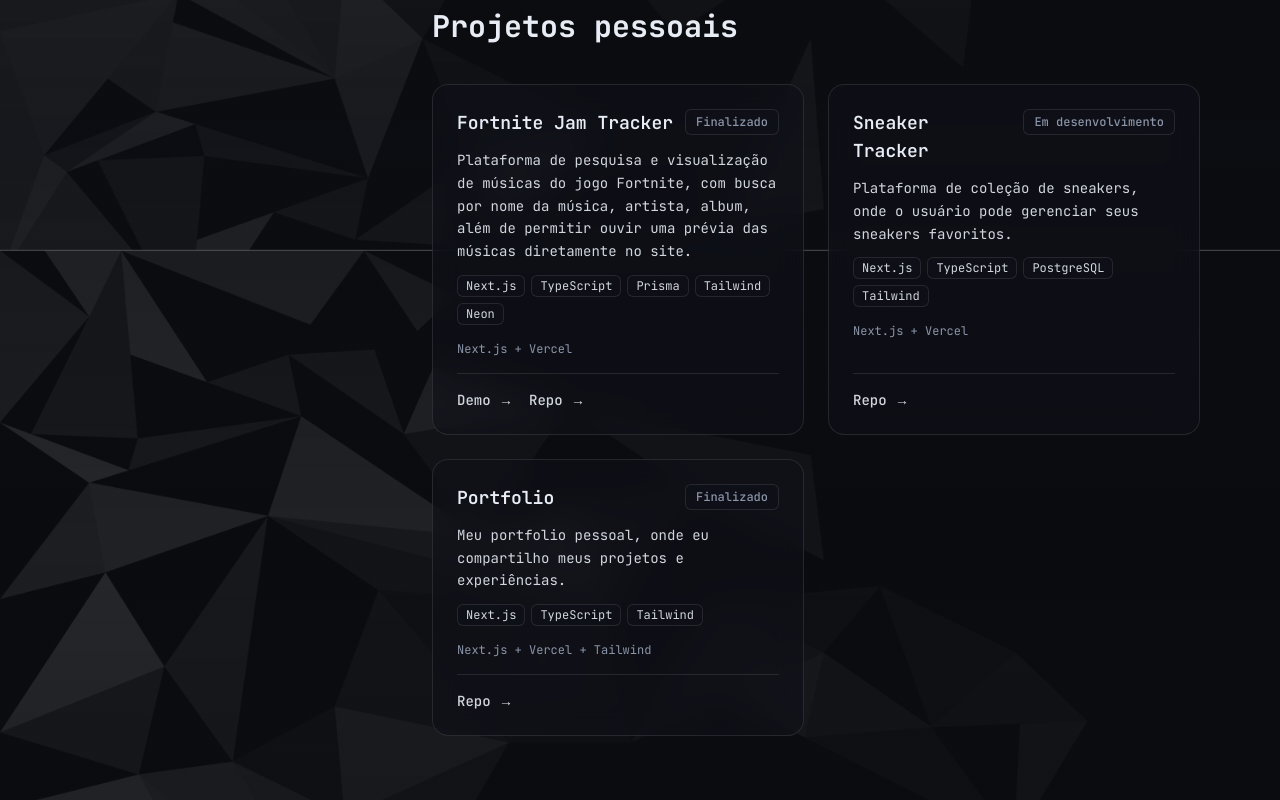
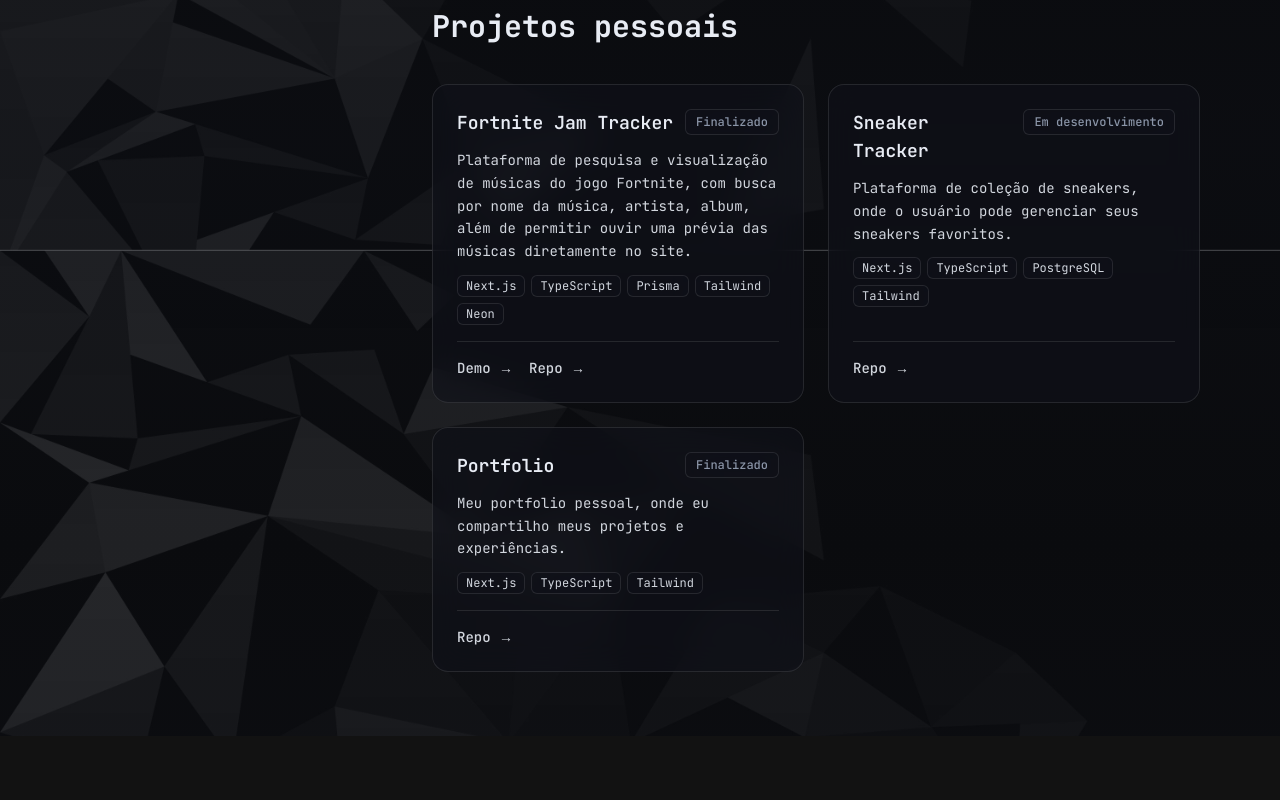
Before and after one commit to voronll/voronll-portfolio, a Next.js app: page / in a window 1280 px wide. Shown: the part 1456-2256 px from the top of the page. After the commit the page ends 2192 px from the top, so only its background shows below. Built offline with nearby package versions, Linux system fonts and the light colour scheme.

Commit message:
refactor: remove metric field from Projeto type and instances in Projetos section

```diff
--- a/components/sections/Projetos.tsx
+++ b/components/sections/Projetos.tsx
@@ -10,7 +10,6 @@ export type Projeto = {
   stack: string[];
   demoUrl?: string;
   repoUrl?: string;
-  metric: string;
   status: StatusProjeto;
 };
 
@@ -27,7 +26,6 @@ const PROJETOS: Projeto[] = [
     stack: ["Next.js", "TypeScript", "Prisma", "Tailwind", "Neon"],
     demoUrl: "https://fortnite-jam-tracker.vercel.app/",
     repoUrl: "https://github.com/voronll/fortnite-jam-tracker",
-    metric: "Next.js + Vercel",
     status: "finalizado",
   },
   {
@@ -36,7 +34,6 @@ const PROJETOS: Projeto[] = [
     description: "Plataforma de coleção de sneakers, onde o usuário pode gerenciar seus sneakers favoritos.",
     stack: ["Next.js", "TypeScript", "PostgreSQL", "Tailwind"],
     repoUrl: "https://github.com/voronll/sneaker-tracker",
-    metric: "Next.js + Vercel",
     status: "em-desenvolvimento",
   },
   {
@@ -45,7 +42,6 @@ const PROJETOS: Projeto[] = [
     description: "Meu portfolio pessoal, onde eu compartilho meus projetos e experiências.",
     stack: ["Next.js", "TypeScript", "Tailwind"],
     repoUrl: "https://github.com/voronll/voronll-portfolio",
-    metric: "Next.js + Vercel + Tailwind",
     status: "finalizado",
   },
 ];
@@ -81,9 +77,6 @@ function ProjectCard({ projeto }: { projeto: Projeto }) {
             </li>
           ))}
         </ul>
-        <span className="text-xs text-(--muted) mt-1">
-          {projeto.metric}
-        </span>
       </div>
       <div className="flex gap-4 mt-4 pt-4 border-t border-(--glass-border)">
         {projeto.demoUrl && (
```
